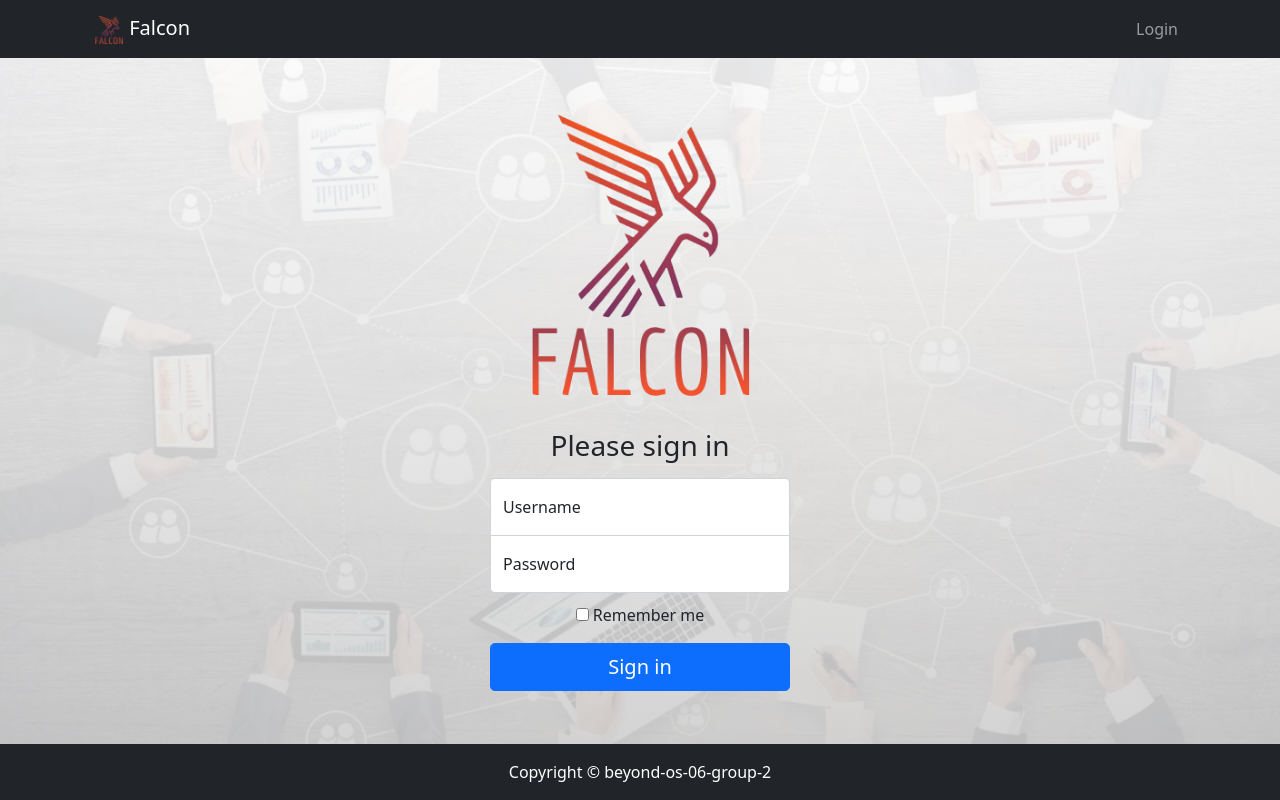
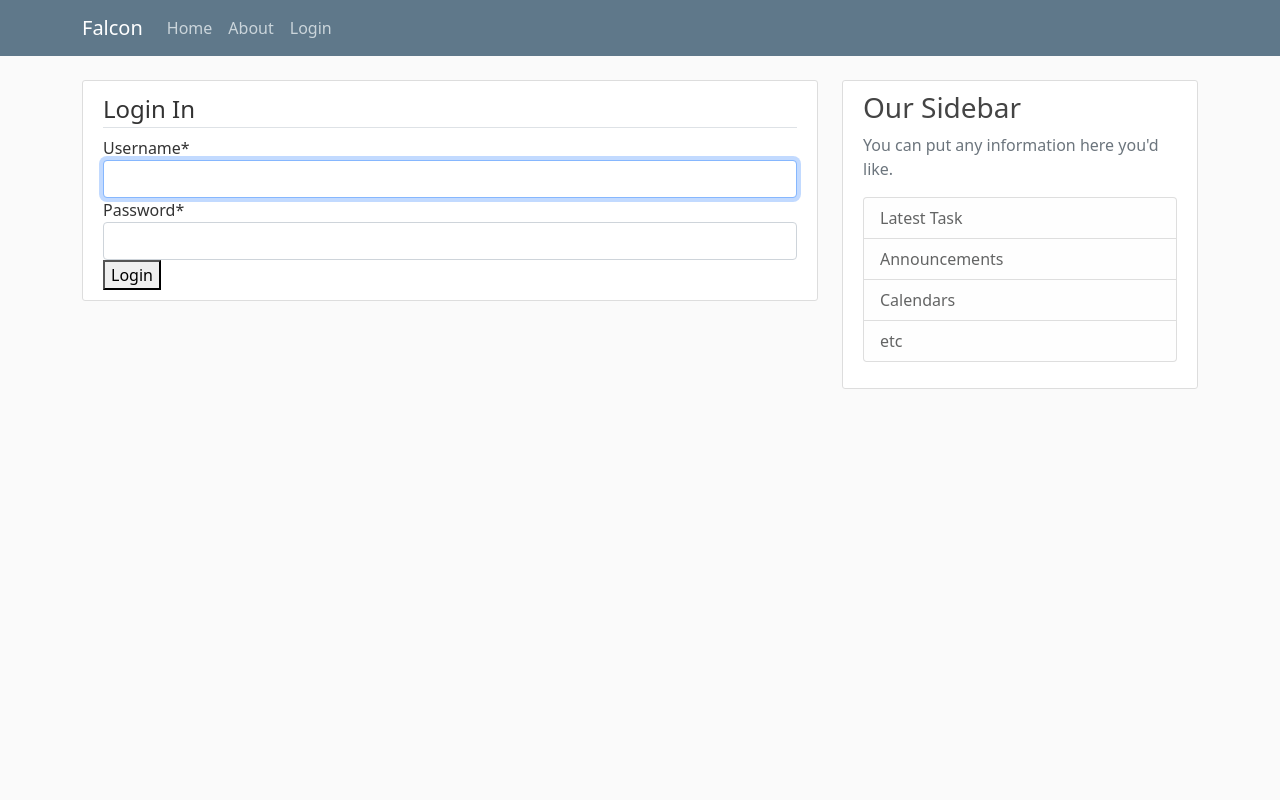
Before and after one commit to redhat-beyond/falcon, a Django app: page /login/ in a window 1280 px wide. Run offline with Django 3.2, Linux system fonts and the light colour scheme; some libraries are stand-ins or nearby versions.

Commit message:
falke8fixs
add new home and login logout pages

add base templates

lastupdate

```diff
--- a/falcon/settings.py
+++ b/falcon/settings.py
@@ -30,6 +30,7 @@ ALLOWED_HOSTS = []
 
 INSTALLED_APPS = [
     'django.contrib.admin',
+    'crispy_forms',
     'django.contrib.auth',
     'django.contrib.contenttypes',
     'django.contrib.sessions',
@@ -117,7 +118,9 @@ STATIC_URL = '/static/'
 STATICFILES_DIRS = [
     BASE_DIR / 'static'
 ]
-
+CRISPY_TEMPLATE_PACK = 'bootstrap4'
+LOGIN_REDIRECT_URL = 'homepage'
+LOGIN_URL = 'login'
 # Default primary key field type
 # https://docs.djangoproject.com/en/3.2/ref/settings/#default-auto-field
 
--- a/falcon/views.py
+++ b/falcon/views.py
@@ -1,5 +1,9 @@
 from django.shortcuts import render
+from tasks.models import Task
 
 
 def homepage(request):
-    return render(request, 'homepage.html')
+    context = {
+      'tasks': Task.objects.all()
+      }
+    return render(request, 'homepage.html', context)
--- /dev/null
+++ b/static/css/main.css
@@ -0,0 +1,84 @@
+body {
+    background: #fafafa;
+    color: #333333;
+    margin-top: 5rem;
+  }
+
+  h1, h2, h3, h4, h5, h6 {
+    color: #444444;
+  }
+
+  ul {
+    margin: 0;
+  }
+
+  .bg-steel {
+    background-color: #5f788a;
+  }
+
+  .site-header .navbar-nav .nav-link {
+    color: #cbd5db;
+  }
+
+  .site-header .navbar-nav .nav-link:hover {
+    color: #ffffff;
+  }
+
+  .site-header .navbar-nav .nav-link.active {
+    font-weight: 500;
+  }
+
+  .content-section {
+    background: #ffffff;
+    padding: 10px 20px;
+    border: 1px solid #dddddd;
+    border-radius: 3px;
+    margin-bottom: 20px;
+  }
+
+  .article-title {
+    color: #444444;
+  }
+
+  a.article-title:hover {
+    color: #428bca;
+    text-decoration: none;
+  }
+
+  .article-content {
+    white-space: pre-line;
+  }
+
+  .article-img {
+    height: 65px;
+    width: 65px;
+    margin-right: 16px;
+  }
+
+  .article-metadata {
+    padding-bottom: 1px;
+    margin-bottom: 4px;
+    border-bottom: 1px solid #e3e3e3
+  }
+
+  .article-metadata a:hover {
+    color: #333;
+    text-decoration: none;
+  }
+
+  .article-svg {
+    width: 25px;
+    height: 25px;
+    vertical-align: middle;
+  }
+
+  .account-img {
+    height: 125px;
+    width: 125px;
+    margin-right: 20px;
+    margin-bottom: 16px;
+  }
+
+  .account-heading {
+    font-size: 2.5rem;
+  }
--- /dev/null
+++ b/templates/base.html
@@ -0,0 +1,87 @@
+{% load static %}
+<!DOCTYPE html>
+<html>
+<head>
+	 <!-- Required meta tags -->
+    <meta charset="utf-8">
+    <meta name="viewport" content="width=device-width, initial-scale=1">
+
+    <!-- Bootstrap CSS -->
+    <link href="https://cdn.jsdelivr.net/npm/bootstrap@5.1.3/dist/css/bootstrap.min.css" rel="stylesheet" integrity="sha384-1BmE4kWBq78iYhFldvKuhfTAU6auU8tT94WrHftjDbrCEXSU1oBoqyl2QvZ6jIW3" crossorigin="anonymous">
+  <link rel="stylesheet" type="text/css" href="{% static 'css/main.css' %}">
+  {% if title %}
+  	<title> Falcon - {{title}}</title>
+  {% else %}
+  	<title> Falcon </title>
+  {% endif %}
+</head>
+<body>
+	<header class="site-header">
+	  <nav class="navbar navbar-expand-md navbar-dark bg-steel fixed-top">
+	    <div class="container">
+	      <a class="navbar-brand mr-4" href="/"> Falcon </a>
+	      <button class="navbar-toggler" type="button" data-toggle="collapse" data-target="#navbarToggle" aria-controls="navbarToggle" aria-expanded="false" aria-label="Toggle navigation">
+	      <span class="navbar-toggler-icon"></span>
+	      </button>
+	      <div class="collapse navbar-collapse" id="navbarToggle">
+	        <div class="navbar-nav mr-auto">
+	          <a class="nav-item nav-link" href="/">Home</a>
+	          <a class="nav-item nav-link" href="#">About</a>
+	        </div>
+	        <!-- Navbar Right Side -->
+	        <div class="navbar-nav">
+            {% if user.is_authenticated %}
+              {% if user.Role == Manager %}
+                <a class="nav-item nav-link" href="#">New Task</a>
+                <a class="nav-item nav-link" href="{% url 'logout' %}">Logout</a>
+              {% else %}
+                <a class="nav-item nav-link" href="{% url 'logout' %}">Logout</a>
+              {% endif %}
+            {% else %}
+	          <a class="nav-item nav-link" href="{% url 'login' %}">Login</a>
+            {% endif %}
+	        </div>
+	      </div>
+	    </div>
+	  </nav>
+	</header>
+
+<main role="main" class="container">
+  <div class="row">
+    <div class="col-md-8">
+      {% if messages %}
+         {% for message in messages %}
+           <div class="alert alert-{{ message.tags }}">
+            {{ message }}
+           </div>
+         {% endfor %}
+      {% endif %}
+      {% block content %}{% endblock %}
+    </div>
+    <div class="col-md-4">
+      <div class="content-section">
+        <h3>Our Sidebar</h3>
+        <p class='text-muted'>You can put any information here you'd like.
+          <ul class="list-group">
+            <li class="list-group-item list-group-item-light">Latest Task</li>
+            <li class="list-group-item list-group-item-light">Announcements</li>
+            <li class="list-group-item list-group-item-light">Calendars</li>
+            <li class="list-group-item list-group-item-light">etc</li>
+          </ul>
+        </p>
+      </div>
+    </div>
+  </div>
+</main>
+	<!-- Optional JavaScript; choose one of the two! -->
+
+    <!-- Option 1: Bootstrap Bundle with Popper -->
+    <script src="https://cdn.jsdelivr.net/npm/bootstrap@5.1.3/dist/js/bootstrap.bundle.min.js" integrity="sha384-ka7Sk0Gln4gmtz2MlQnikT1wXgYsOg+OMhuP+IlRH9sENBO0LRn5q+8nbTov4+1p" crossorigin="anonymous"></script>
+
+    <!-- Option 2: Separate Popper and Bootstrap JS -->
+    <!--
+    <script src="https://cdn.jsdelivr.net/npm/@popperjs/core@2.10.2/dist/umd/popper.min.js" integrity="sha384-7+zCNj/IqJ95wo16oMtfsKbZ9ccEh31eOz1HGyDuCQ6wgnyJNSYdrPa03rtR1zdB" crossorigin="anonymous"></script>
+    <script src="https://cdn.jsdelivr.net/npm/bootstrap@5.1.3/dist/js/bootstrap.min.js" integrity="sha384-QJHtvGhmr9XOIpI6YVutG+2QOK9T+ZnN4kzFN1RtK3zEFEIsxhlmWl5/YESvpZ13" crossorigin="anonymous"></script>
+    -->
+</body>
+</html>
--- a/users/templates/users/login.html
+++ b/users/templates/users/login.html
@@ -1,115 +1,16 @@
-{% load static %}
-
-<!DOCTYPE html>
-<html lang="en">
-  <head>
-    <meta charset="utf-8" />
-    <meta name="viewport" content="width=device-width, initial-scale=1" />
-    <title>Falcon</title>
-    <link rel="icon" type="image/x-icon" href="/static/img/favicon/favicon.ico">
-    <link
-      href="https://cdn.jsdelivr.net/npm/bootstrap@5.1.3/dist/css/bootstrap.min.css"
-      rel="stylesheet"
-      integrity="sha384-1BmE4kWBq78iYhFldvKuhfTAU6auU8tT94WrHftjDbrCEXSU1oBoqyl2QvZ6jIW3"
-      crossorigin="anonymous"
-    />
-
-    <style>
-      .bd-placeholder-img {
-        font-size: 1.125rem;
-        text-anchor: middle;
-        -webkit-user-select: none;
-        -moz-user-select: none;
-        user-select: none;
-      }
-
-      @media (min-width: 768px) {
-        .bd-placeholder-img-lg {
-          font-size: 3.5rem;
-        }
-      }
-
-      body {
-        background:linear-gradient(0deg, rgba(204, 204, 204, 0.9), rgba(255, 255, 255, 0.9)), url('/static/img/homepage_bg.webp');
-        background-repeat: no-repeat;
-        background-attachment: fixed;
-        background-size: cover;
-
-      }
-    </style>
-
-    <!-- Custom styles for this template -->
-    <link href="{%  static  'css/login.css'  %}" rel="stylesheet" />
-  </head>
-  <body class="text-center">
-    <main class="form-signin">
-      <form>
-        <img class="mb-4" src="{%  static   'img/falcon_logo.png' %}" onload="this.width/=1.1" />
-        <h1 class="h3 mb-3 fw-normal">Please sign in</h1>
-        <nav
-        class="navbar navbar-expand-lg navbar-dark bg-dark fixed-top"
-        id="mainNav"
-      >
-        <div class="container px-4">
-          <a class="navbar-brand" href="/">
-            <img src="{%  static   'img/favicon/favicon-32x32.png' %}" width="30" height="30" alt="">
-            Falcon
-          </a>          <button
-            class="navbar-toggler"
-            type="button"
-            data-bs-toggle="collapse"
-            data-bs-target="#navbarResponsive"
-            aria-controls="navbarResponsive"
-            aria-expanded="false"
-            aria-label="Toggle navigation"
-          >
-            <span class="navbar-toggler-icon"></span>
-          </button>
-          <div class="collapse navbar-collapse" id="navbarResponsive">
-            <ul class="navbar-nav ms-auto">
-              <li class="nav-item">
-                <a class="nav-link" href="/login">Login</a>
-              </li>
-            </ul>
-          </div>
-        </div>
-      </nav>
-        <div class="form-floating">
-          <input
-            type="text"
-            class="form-control"
-            id="floatingInput"
-            placeholder="username"
-          />
-          <label for="floatingInput">Username</label>
-        </div>
-        <div class="form-floating">
-          <input
-            type="password"
-            class="form-control"
-            id="floatingPassword"
-            placeholder="Password"
-          />
-          <label for="floatingPassword">Password</label>
-        </div>
-
-        <div class="checkbox mb-3">
-          <label>
-            <input type="checkbox" value="remember-me" /> Remember me
-          </label>
-        </div>
-        <button class="w-100 btn btn-lg btn-primary" type="submit">
-          Sign in
-        </button>
-      </form>
-    </main>
-        <!-- Footer-->
-        <footer class="py-3 bg-dark fixed-bottom">
-          <div class="container px-4">
-            <p class="m-0 text-center text-white">
-              Copyright &copy; beyond-os-06-group-2
-            </p>
-          </div>
-        </footer>
-  </body>
-</html>
+{% extends "base.html" %}
+{% load crispy_forms_tags %}
+{% block content %}
+	   <div class="content-section">
+			<form method="POST">
+			{% csrf_token %}
+				<fieldset class = "form-group">
+					<legend class="border-bottom md-4">Login In</legend>
+					{{ form|crispy }}
+				</fieldset>
+				<div class="form-group">
+				<button class="but but-outline-info" type="submit">Login</button>
+				</div>
+			</form>
+		 </div>
+{% endblock content %}
--- a/users/urls.py
+++ b/users/urls.py
@@ -4,4 +4,6 @@ from django.contrib.auth import views as auth_views
 
 urlpatterns = [
     path('login/', auth_views.LoginView.as_view(template_name='users/login.html'), name='login'),
+    path('logout/', auth_views.LogoutView.as_view(template_name='users/logout.html'), name='logout'),
+    path('homepage/', auth_views.LoginView.as_view(template_name='homepage.html'), name='homepage'),
 ]
```
Also changed, not shown: templates/homepage.html (+14 -94 lines), users/templates/users/logout.html (added, +9 -0 lines), 1 other file.
